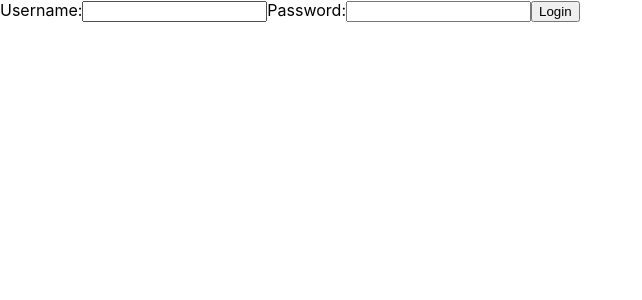
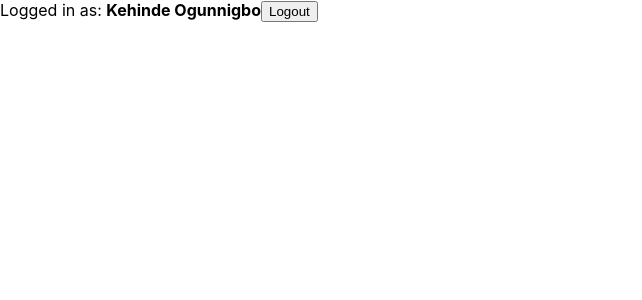
Before and after one commit to KenyOgun/blog-app, a React (Create React App) app: page / in a window 1280 px wide. Shown: the top 300 px of the page, without its empty margins (0-642 px from the left). Built offline with nearby package versions, Linux system fonts and the light colour scheme.

Commit message:
testing logout component

```diff
--- a/src/App.js
+++ b/src/App.js
@@ -1,7 +1,7 @@
 import React from "react";
 
-import Login from "./user/Login";
+import Logout from "./user/Logout";
 
 export default function App() {
-  return <Login />;
+  return <Logout user="Kehinde Ogunnigbo" />;
 }
```
